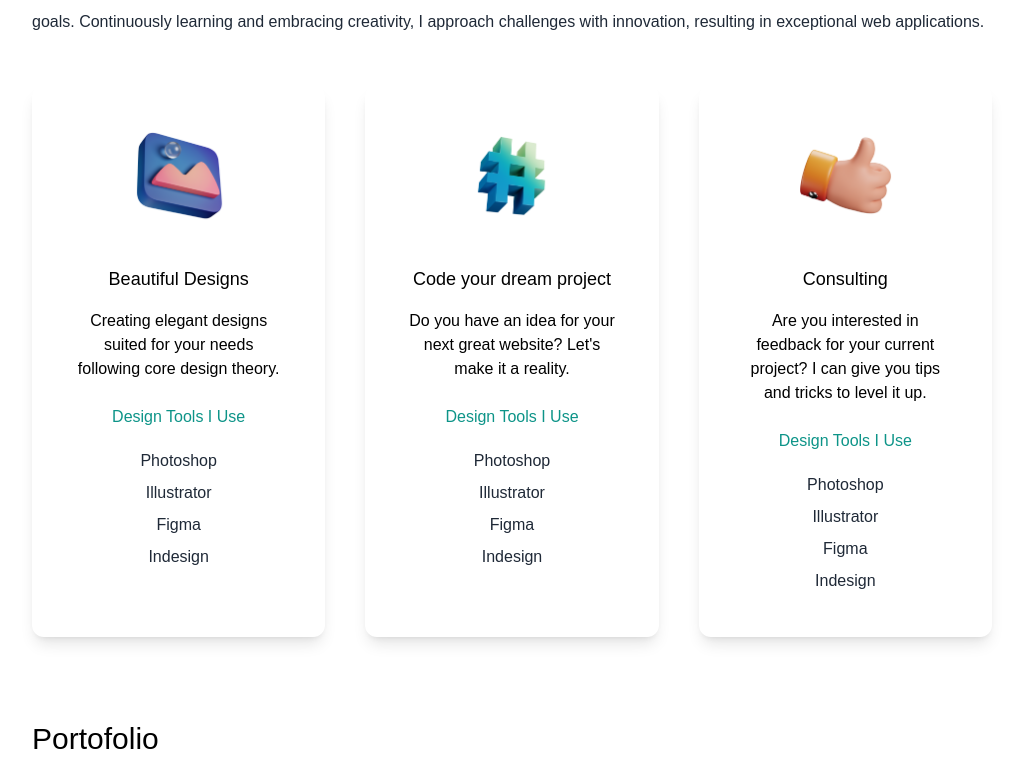
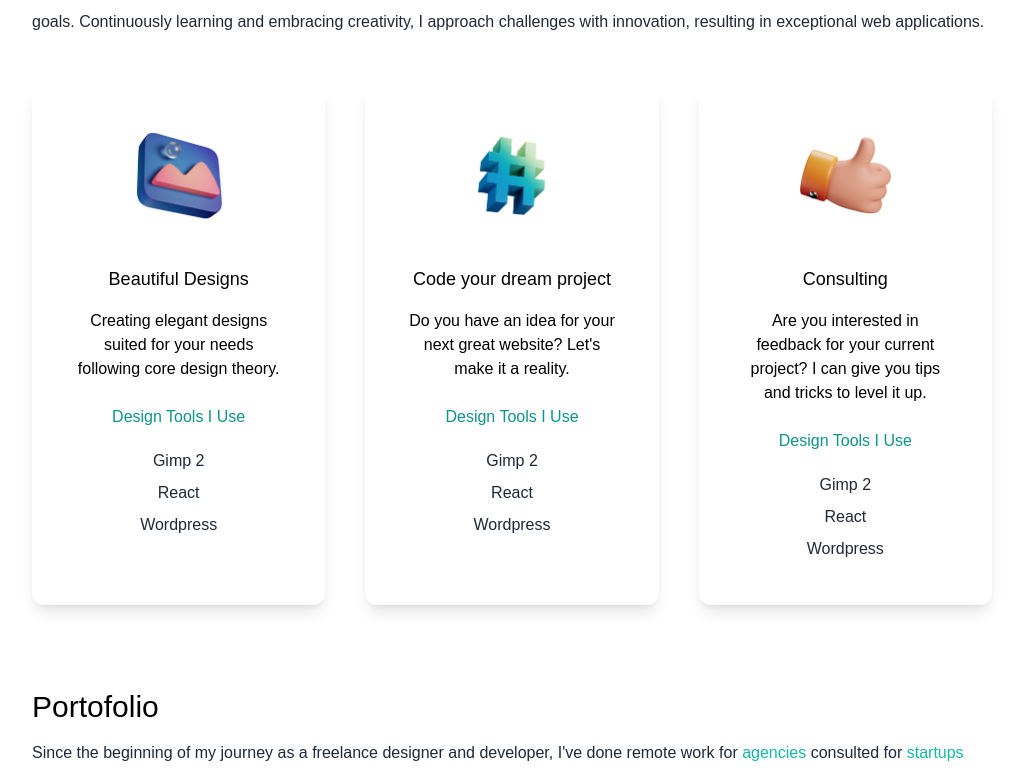
Before and after one commit to Ezeko95/porfolio, a Next.js app: page / in a window 1280 px wide. Shown: the part 1358-2134 px from the top of the page, without its empty margins (128-1149 px from the left). Built offline with nearby package versions, Linux system fonts and the light colour scheme.

Commit message:
image hotfix

```diff
--- a/pages/index.js
+++ b/pages/index.js
@@ -69,7 +69,7 @@ export default function Home() {
               </a>
             </div>
             <div className="mx-auto bg-gradient-to-b from-teal-500 rounded-full w-80 h-80 relative overflow-hidden mt-16 md:h-96 md:w-96">
-              <Image src={deved} layout="fill" objectFit="cover" />
+              <Image src={deved} layout="fill" objectFit="cover" alt="profile"/>
             </div>
           </div>
         </section>
@@ -120,7 +120,7 @@ export default function Home() {
           </div>
           <div className="lg:flex gap-10">
             <div className="text-center shadow-lg p-10 rounded-xl my-10  dark:bg-white flex-1">
-              <Image src={design} width={100} height={100} />
+              <Image src={design} width={100} height={100} alt="designs"/>
               <h3 className="text-lg font-medium pt-8 pb-2  ">
                 Beautiful Designs
               </h3>
@@ -129,13 +129,12 @@ export default function Home() {
                 design theory.
               </p>
               <h4 className="py-4 text-teal-600">Design Tools I Use</h4>
-              <p className="text-gray-800 py-1">Photoshop</p>
-              <p className="text-gray-800 py-1">Illustrator</p>
-              <p className="text-gray-800 py-1">Figma</p>
-              <p className="text-gray-800 py-1">Indesign</p>
+              <p className="text-gray-800 py-1">Gimp 2</p>
+              <p className="text-gray-800 py-1">React</p>
+              <p className="text-gray-800 py-1">Wordpress</p>
             </div>
             <div className="text-center shadow-lg p-10 rounded-xl my-10 dark:bg-white flex-1">
-              <Image src={code} width={100} height={100} />
+              <Image src={code} width={100} height={100} alt="design"/>
               <h3 className="text-lg font-medium pt-8 pb-2 ">
                 Code your dream project
               </h3>
@@ -143,24 +142,22 @@ export default function Home() {
                 Do you have an idea for your next great website? Let's make it a
                 reality.
               </p>
-              <h4 className="py-4 text-teal-600">Design Tools I Use</h4>
-              <p className="text-gray-800 py-1">Photoshop</p>
-              <p className="text-gray-800 py-1">Illustrator</p>
-              <p className="text-gray-800 py-1">Figma</p>
-              <p className="text-gray-800 py-1">Indesign</p>
+             <h4 className="py-4 text-teal-600">Design Tools I Use</h4>
+              <p className="text-gray-800 py-1">Gimp 2</p>
+              <p className="text-gray-800 py-1">React</p>
+              <p className="text-gray-800 py-1">Wordpress</p>
             </div>
             <div className="text-center shadow-lg p-10 rounded-xl my-10 dark:bg-white flex-1">
-              <Image src={consulting} width={100} height={100} />
+              <Image src={consulting} width={100} height={100} alt="design"/>
               <h3 className="text-lg font-medium pt-8 pb-2 ">Consulting</h3>
               <p className="py-2">
                 Are you interested in feedback for your current project? I can
                 give you tips and tricks to level it up.
               </p>
               <h4 className="py-4 text-teal-600">Design Tools I Use</h4>
-              <p className="text-gray-800 py-1">Photoshop</p>
-              <p className="text-gray-800 py-1">Illustrator</p>
-              <p className="text-gray-800 py-1">Figma</p>
-              <p className="text-gray-800 py-1">Indesign</p>
+              <p className="text-gray-800 py-1">Gimp 2</p>
+              <p className="text-gray-800 py-1">React</p>
+              <p className="text-gray-800 py-1">Wordpress</p>
             </div>
           </div>
         </section>
@@ -180,7 +177,7 @@ export default function Home() {
               programming and teaching.
             </p>
           </div>
-          <div className="flex flex-col gap-10 py-10 lg:flex-row lg:flex-wrap">
+          {/* <div className="flex flex-col gap-10 py-10 lg:flex-row lg:flex-wrap">
             <div className="basis-1/3 flex-1 ">
               <Image
                 className="rounded-lg object-cover"
@@ -235,7 +232,7 @@ export default function Home() {
                 src={web6}
               />
             </div>
-          </div>
+          </div> */}
         </section>
       </main>
     </div>
```
